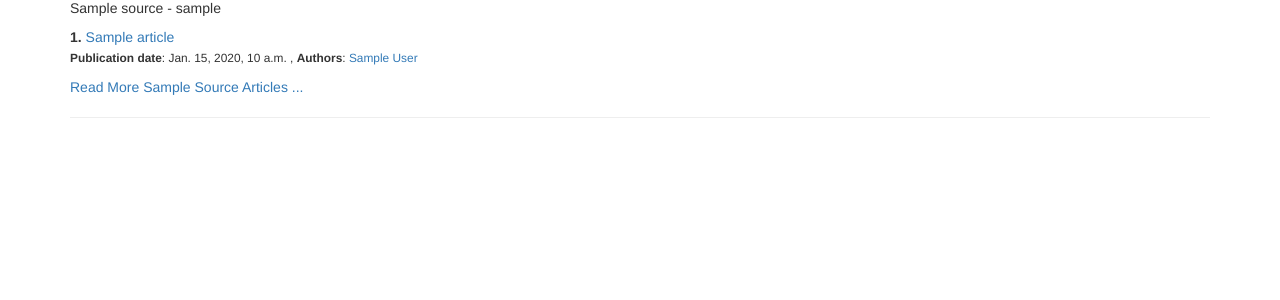
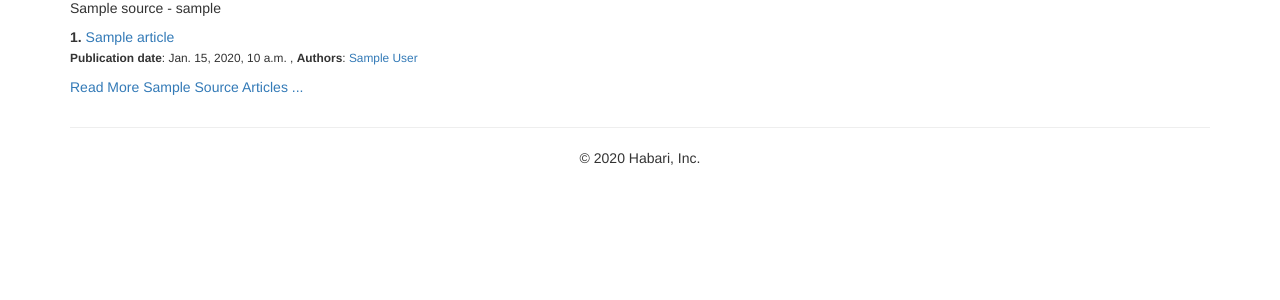
Before and after one commit to ppolle/habari, a Django app: template habari/apps/core/templates/core/index.html in a window 1280 px wide. Shown: the part 213-513 px from the top of the page. Run offline with Django 3.2, Linux system fonts and the light colour scheme; the template is opened without the code that fills it: most values are stand-ins (such as "Sample title", 1, 10 or a date in 2020); some libraries are stand-ins or nearby versions.

Commit message:
this commit will add a footer

```diff
--- a/habari/apps/core/templates/base.html
+++ b/habari/apps/core/templates/base.html
@@ -29,8 +29,10 @@
       {% include 'includes/_bottom_nav.html' %}
       {% block content %}
       {% endblock %}
+      {% block footer %}
+      {% include 'includes/footer.html' %}
+      {% endblock %}
     </div>
-
 
     {% block scripts %}
     {% include 'includes/_scripts.html' %}
--- a/habari/apps/core/templates/core/index.html
+++ b/habari/apps/core/templates/core/index.html
@@ -14,10 +14,12 @@ Front Page <small>(The Most Recent News Articles)</small>
 		<strong>{{ forloop.counter }}.</strong>
 		<a href="{{article.article_url}}">{{article.title}}</a><br>
 		<p>
-		<small><strong>Publication date</strong>: {{article.publication_date}} , <strong>Authors</strong>: {% for author in article.author%}<a href="{% url 'author' source.slug author|slugify %}">{{author|title}}</a>{%if not forloop.last%}, {%endif%}{%endfor%}</small>
+		<small><strong>Publication date</strong>: {{article.publication_date}} , <strong>Authors</strong>: {% for author in article.author%}<a href="{% url 'author' source.slug author|slugify %}">{{author|title}}</a>{%if not forloop.last%}, {%endif%}{% empty %}No Author{%endfor%}</small>
 		</p>
 		{% endfor %}
+		<p>
 		<a href="{% url 'sources' source.slug %}">Read More {{source.name|title}} Articles ...</a>
+		</p>
 	</div>
 	{% endfor %}
 </div>
--- /dev/null
+++ b/habari/apps/core/templates/includes/footer.html
@@ -0,0 +1,3 @@
+<footer class="footer text-center">
+        <p>&copy; {% now "Y" %}  Habari, Inc.</p>
+</footer>
```
